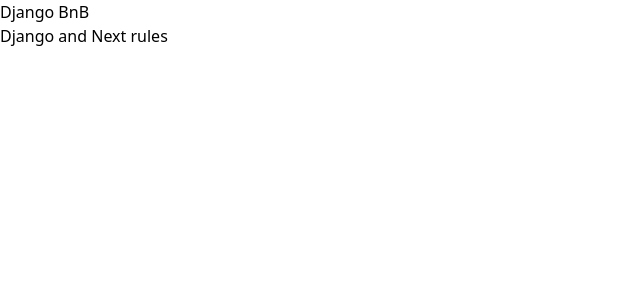
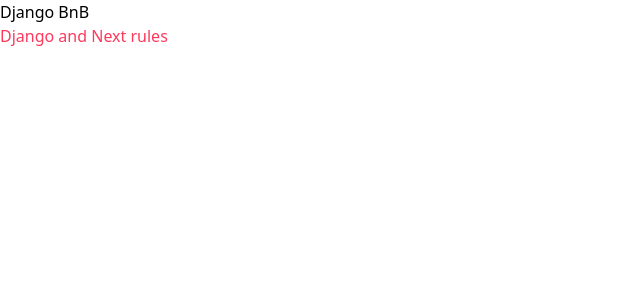
Before and after one commit to amidouzabre/djangobnb, a Next.js app: page / in a window 1280 px wide. Shown: the top 300 px of the page, without its empty margins (0-640 px from the left). Built offline with nearby package versions, Linux system fonts and the light colour scheme.

Commit message:
add tailwind.config.js

```diff
--- /dev/null
+++ b/postcss.config.js
@@ -0,0 +1,6 @@
+module.exports = {
+  plugins: {
+    tailwindcss: {},
+    autoprefixer: {},
+  },
+}
--- /dev/null
+++ b/tailwind.config.js
@@ -0,0 +1,22 @@
+//import type { Config } from "tailwindcss";
+
+/** @type {import('tailwindcss').Config} */
+module.exports = {
+  content: [
+    "./app/**/*.{js,ts,jsx,tsx,mdx}",
+    "./pages/**/*.{js,ts,jsx,tsx,mdx}",
+    "./components/**/*.{js,ts,jsx,tsx,mdx}",
+
+    // Or if using `src` directory:
+    "./src/**/*.{js,ts,jsx,tsx,mdx}",
+  ],
+  theme: {
+    extend: {
+      colors: {
+        'airbnb': "#ff385c",
+        'airbnb-dark': "d50027"
+      }
+    },
+  },
+  plugins: [],
+}
```
